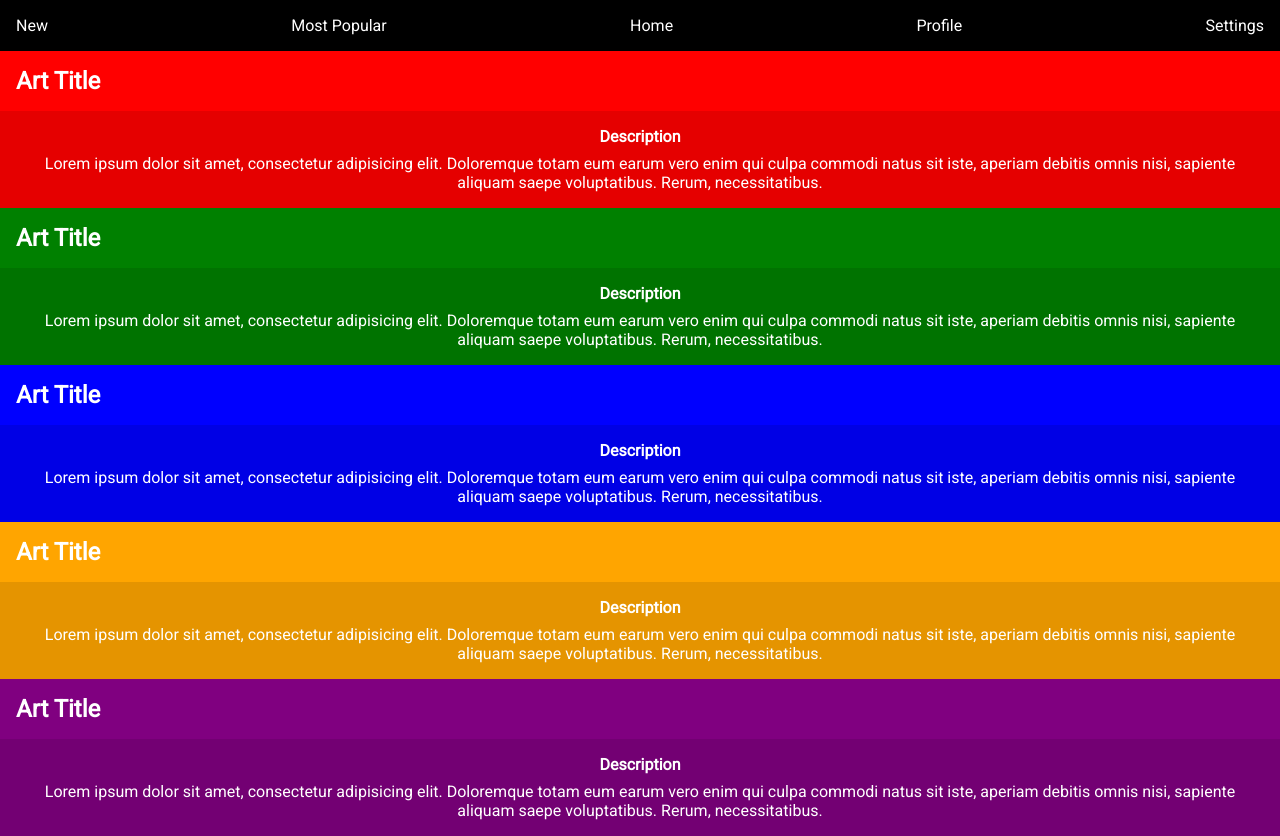
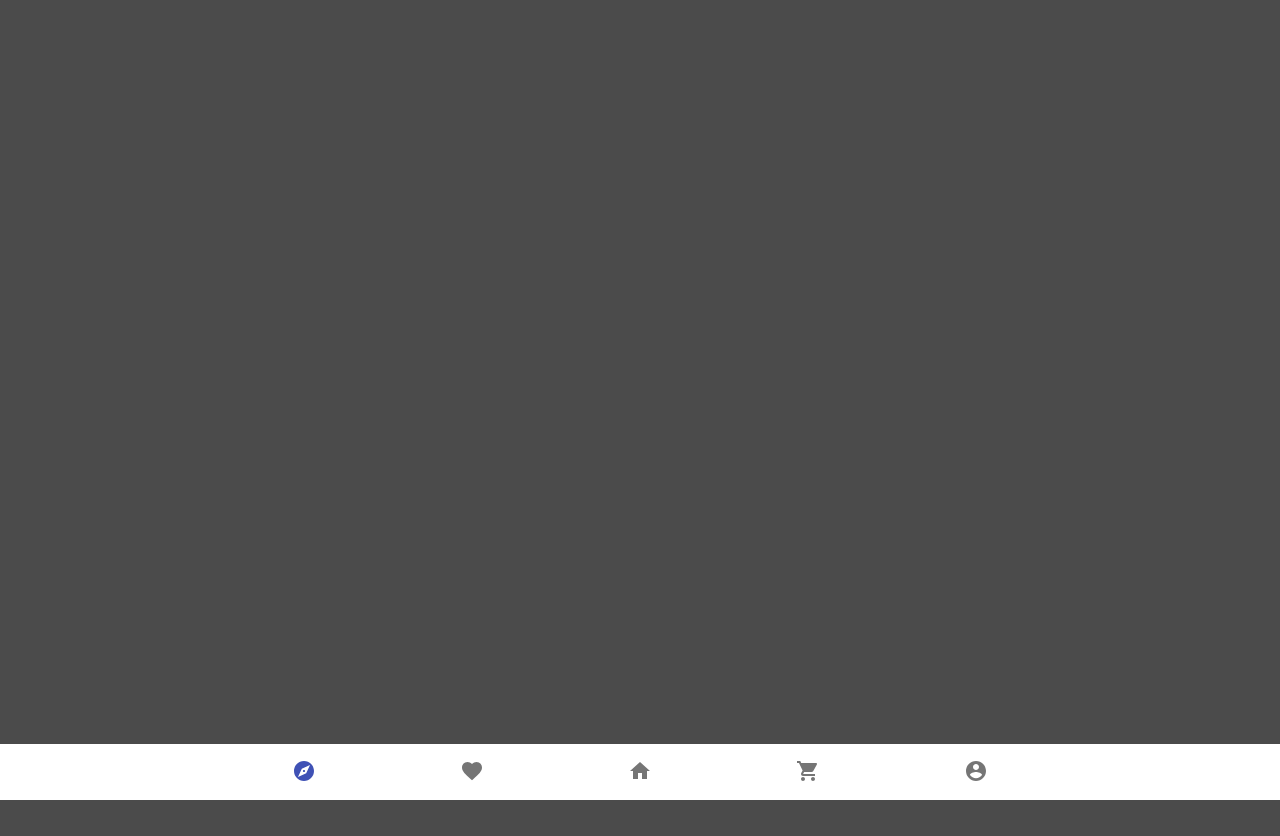
Before and after one commit to NathanMartinez/art-gallery, a React (Create React App) app: page / in a window 1280 px wide. After the commit the page ends 800 px from the top, so only its background shows below. Built offline with nearby package versions, Linux system fonts and the light colour scheme.

Commit message:
Added Material-UI. Added new Navigation bar

```diff
--- a/package.json
+++ b/package.json
@@ -3,6 +3,8 @@
   "version": "0.1.0",
   "private": true,
   "dependencies": {
+    "@material-ui/core": "^4.11.4",
+    "@material-ui/icons": "^4.11.2",
     "@testing-library/jest-dom": "^5.14.1",
     "@testing-library/react": "^11.2.7",
     "@testing-library/user-event": "^12.8.3",
--- a/public/index.html
+++ b/public/index.html
@@ -15,6 +15,9 @@
       user's mobile device or desktop. See https://developers.google.com/web/fundamentals/web-app-manifest/
     -->
     <link rel="manifest" href="%PUBLIC_URL%/manifest.json" />
+    <link rel="stylesheet" href="https://fonts.googleapis.com/css?family=Roboto:300,400,500,700&display=swap" />
+    <link rel="stylesheet" href="https://fonts.googleapis.com/icon?family=Material+Icons" />
+
     <!--
       Notice the use of %PUBLIC_URL% in the tags above.
       It will be replaced with the URL of the `public` folder during the build.
@@ -33,7 +36,7 @@
       This HTML file is a template.
       If you open it directly in the browser, you will see an empty page.
 
-      You can add webfonts, meta tags, or analytics to this file.
+      You can add web fonts, meta tags, or analytics to this file.
       The build step will place the bundled scripts into the <body> tag.
 
       To begin the development, run `npm start` or `yarn start`.
--- a/src/App.js
+++ b/src/App.js
@@ -1,14 +1,14 @@
-import Navbar from "./components/Navbar"
-import Card from "./components/Card";
+import MobileNavbar from "./components/MobileNavbar";
+import ContentContainer from "./components/ContentContainer";
+import "./styles/app.css";
 
 function App() {
-  const testArray = ["red", "green", "blue", "orange", "purple"];
-  let result = testArray.map((bgColor, index) => (
-    <Card key={index} bgColor={bgColor} />
-  ));
-  return <div className="app">
-  <Navbar/>
-  {result}</div>;
+  return (
+    <div className="app">
+      <ContentContainer />
+      <MobileNavbar />
+    </div>
+  );
 }
 
 export default App;
--- a/src/components/Card.js
+++ b/src/components/Card.js
@@ -1,8 +1,9 @@
+import Box from "@material-ui/core/Box";
 import "../styles/card.css";
 
 export default function Card({ bgColor }) {
   return (
-    <div className="card" style={{ background: bgColor }}>
+    <Box className="card" style={{ background: bgColor }}>
       <div className="card-body">
         <h2 className="card-title">Art Title</h2>
       </div>
@@ -15,6 +16,6 @@ export default function Card({ bgColor }) {
           necessitatibus.
         </p>
       </div>
-    </div>
+    </Box>
   );
 }
--- /dev/null
+++ b/src/components/ContentContainer.js
@@ -0,0 +1,6 @@
+import React from "react";
+import "../styles/content-container.css";
+
+export default function ContentContainer() {
+  return <div className="content-container"></div>;
+}
--- /dev/null
+++ b/src/components/MobileNavbar.js
@@ -0,0 +1,38 @@
+import React from "react";
+import { makeStyles } from "@material-ui/core/styles";
+import { BottomNavigation, BottomNavigationAction } from "@material-ui/core";
+import {
+  Explore as ExploreIcon,
+  Favorite as FavoriteIcon,
+  Home as HomeIcon,
+  AccountCircle as AccountCircleIcon,
+  ShoppingCart as ShoppingCartIcon,
+} from "@material-ui/icons";
+
+const useStyles = makeStyles({
+  root: {
+    width: "100%",
+  },
+});
+
+export default function SimpleBottomNavigation() {
+  const classes = useStyles();
+  const [value, setValue] = React.useState(0);
+
+  return (
+    <BottomNavigation
+      value={value}
+      onChange={(event, newValue) => {
+        setValue(newValue);
+      }}
+      showLabels
+      className={classes.root}
+    >
+      <BottomNavigationAction icon={<ExploreIcon />} />
+      <BottomNavigationAction icon={<FavoriteIcon />} />
+      <BottomNavigationAction icon={<HomeIcon />} />
+      <BottomNavigationAction icon={<ShoppingCartIcon />} />
+      <BottomNavigationAction icon={<AccountCircleIcon />} />
+    </BottomNavigation>
+  );
+}
--- a/src/components/Navbar.js
+++ /dev/null
@@ -1,15 +0,0 @@
-import "../styles/navbar.css"
-
-export default function Navbar() {
-  return (
-    <nav className="navbar">
-      <ul className="nav-list">
-        <li className="nav-list_item">New</li>
-        <li className="nav-list_item">Most Popular</li>
-        <li className="nav-list_item">Home</li>
-        <li className="nav-list_item">Profile</li>
-        <li className="nav-list_item">Settings</li>
-      </ul>
-    </nav>
-  )
-}
--- a/src/styles/app.css
+++ b/src/styles/app.css
@@ -1,4 +1,8 @@
 .app {
+  display: flex;
+  flex-direction: column;
   height: 100vh;
   width: 100vw;
+  max-width: 100vw;
+  max-height: 100vh;
 }
--- a/src/styles/card.css
+++ /dev/null
@@ -1,23 +0,0 @@
-.card {
-  width: 100%;
-  display: flex;
-  flex-direction: column;
-}
-
-.card-body,
-.description-section {
-  padding: 1rem;
-}
-
-.card-body {
-  height: 100%;
-}
-
-.description-section {
-  text-align: center;
-  background: rgba(0, 0, 0, 0.1);
-}
-
-.description-section>h4 {
-  margin-bottom: .5rem;
-}
--- /dev/null
+++ b/src/styles/content-container.css
@@ -0,0 +1,3 @@
+.content-container {
+  flex: 1;
+}
--- a/src/styles/index.css
+++ b/src/styles/index.css
@@ -6,6 +6,13 @@
   margin: 0;
   padding: 0;
   box-sizing: border-box;
-  font-family: 'Roboto', sans-serif;
-  color: #fff;
 }
+
+html,
+body {
+  width: 100%;
+  margin: 0px;
+  padding: 0px;
+  overflow-x: hidden;
+  background: rgb(75, 75, 75);
+}
--- a/src/styles/navbar.css
+++ b/src/styles/navbar.css
@@ -1,11 +1,10 @@
 .navbar {
   background: rgba(0, 0, 0, 1);
   position: sticky;
-  top: 0;
-  left: 0;
-  right: 0;
+  bottom: 0;
 }
-.navbar > ul {
+
+.navbar>ul {
   padding: 1rem;
   display: flex;
   align-items: center;
```
Also changed, not shown: 1 other file (tests, documents, lock files or other folders).
